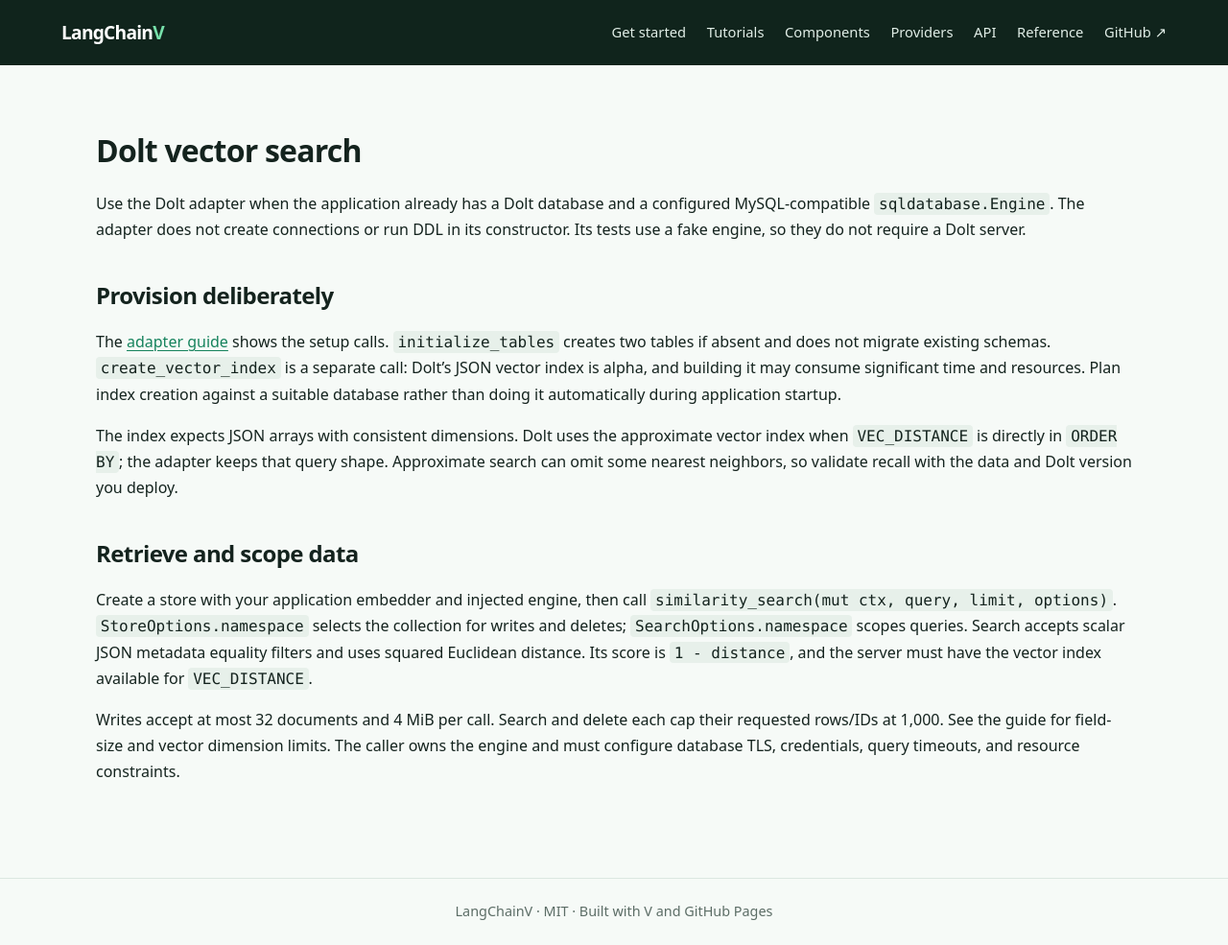
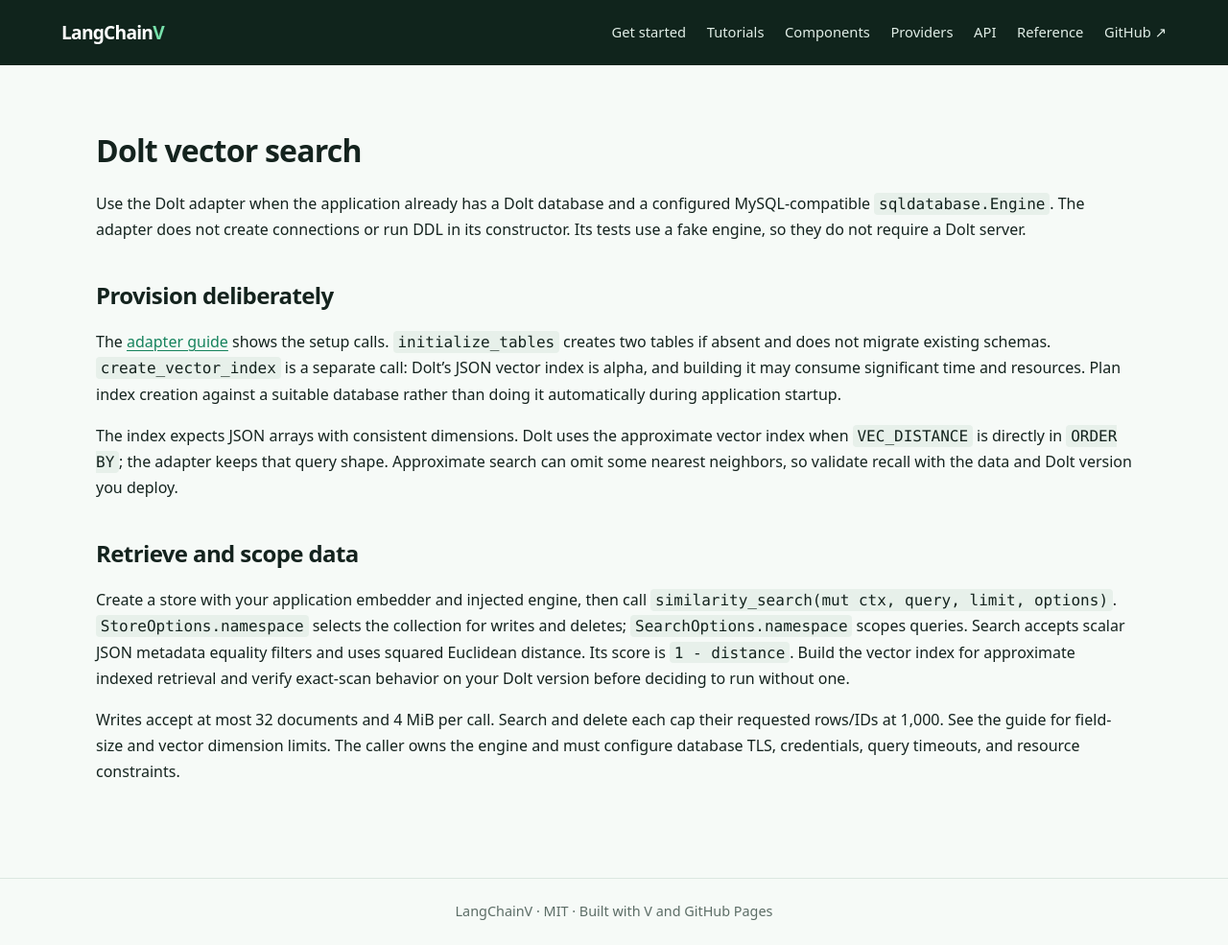
Before and after one commit to ulises-jeremias/langchainv, a Jekyll site: the page built from docs/tutorials/dolt-vector-search.md, in a window 1280 px wide. Shown: the whole page at 96% size. Built offline with Jekyll 4.4.1, drawn with Linux system fonts in a browser that asks for light colours.

Commit message:
docs(vectorstores): clarify Dolt index behavior

```diff
--- a/docs/tutorials/dolt-vector-search.md
+++ b/docs/tutorials/dolt-vector-search.md
@@ -31,8 +31,9 @@
 `similarity_search(mut ctx, query, limit, options)`. `StoreOptions.namespace`
 selects the collection for writes and deletes; `SearchOptions.namespace` scopes
 queries. Search accepts scalar JSON metadata equality filters and uses squared
-Euclidean distance. Its score is `1 - distance`, and the server must have the
-vector index available for `VEC_DISTANCE`.
+Euclidean distance. Its score is `1 - distance`. Build the vector index for
+approximate indexed retrieval and verify exact-scan behavior on your Dolt
+version before deciding to run without one.
 
 Writes accept at most 32 documents and 4 MiB per call. Search and delete each
 cap their requested rows/IDs at 1,000. See the guide for field-size and vector
```
Also changed, not shown: vectorstores/dolt/README.md, 1 other file.
